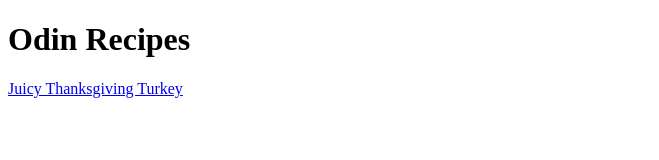
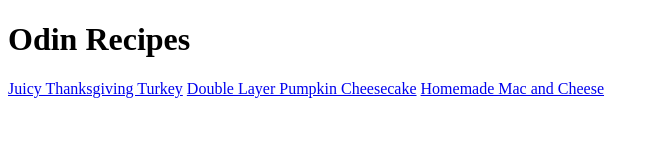
Before and after one commit to signan/odin-recipes, a plain HTML site: page index.html in a window 1280 px wide. Shown: the whole page, without its empty margins (0-659 px from the left). Drawn offline with Linux system fonts and the light colour scheme.

Commit message:
add two recipes to index page

```diff
--- a/index.html
+++ b/index.html
@@ -7,5 +7,7 @@
     <body>
         <h1>Odin Recipes</h1>
         <a href="./recipes/juicy-thanksgiving-turkey.html">Juicy Thanksgiving Turkey</a>
+        <a href="./recipes/double-layer-pumpkin-cheesecake.html">Double Layer Pumpkin Cheesecake</a>
+        <a href="./recipes/homemade-mac-and-cheese.html">Homemade Mac and Cheese</a>
     </body>
 </html>
```
